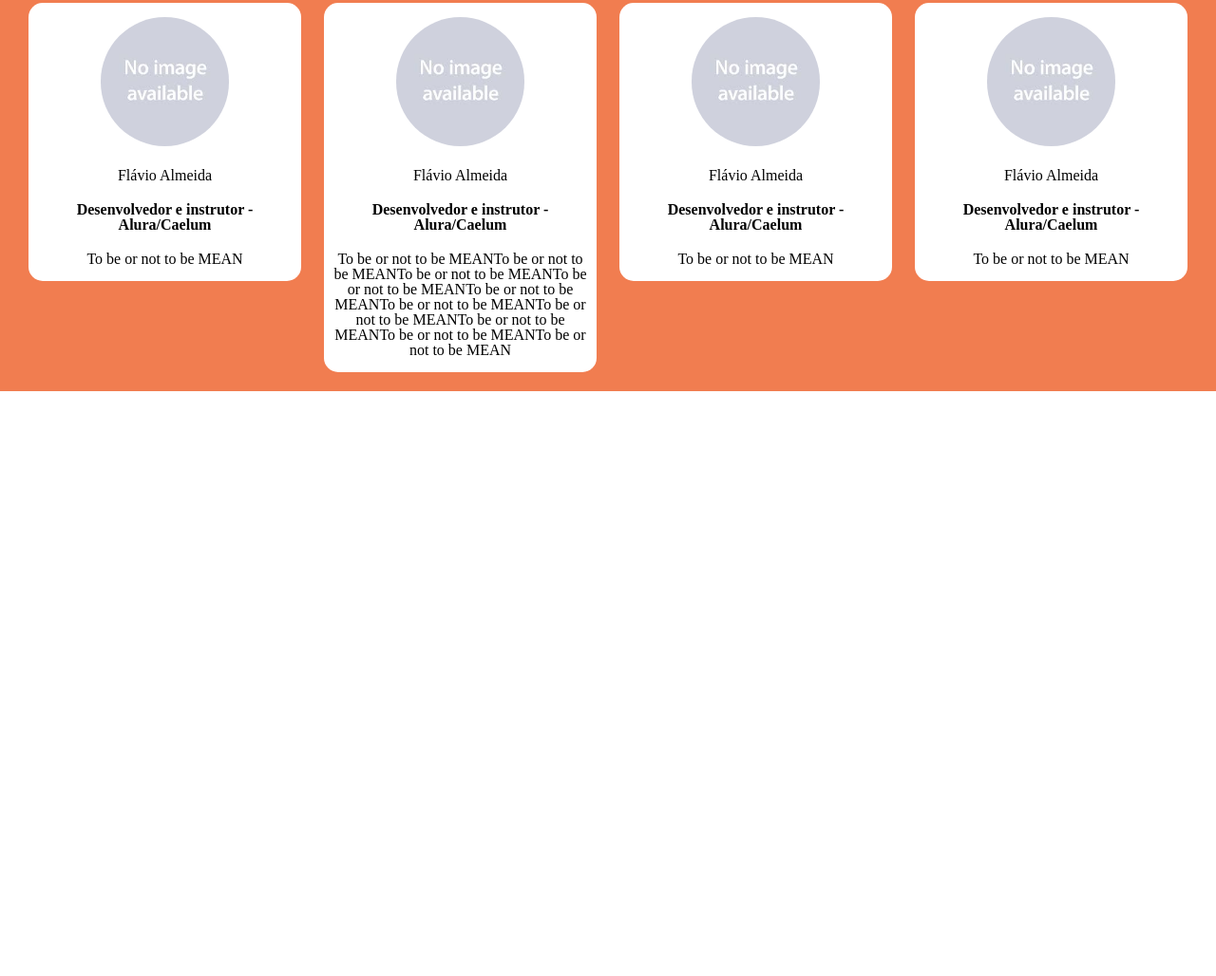
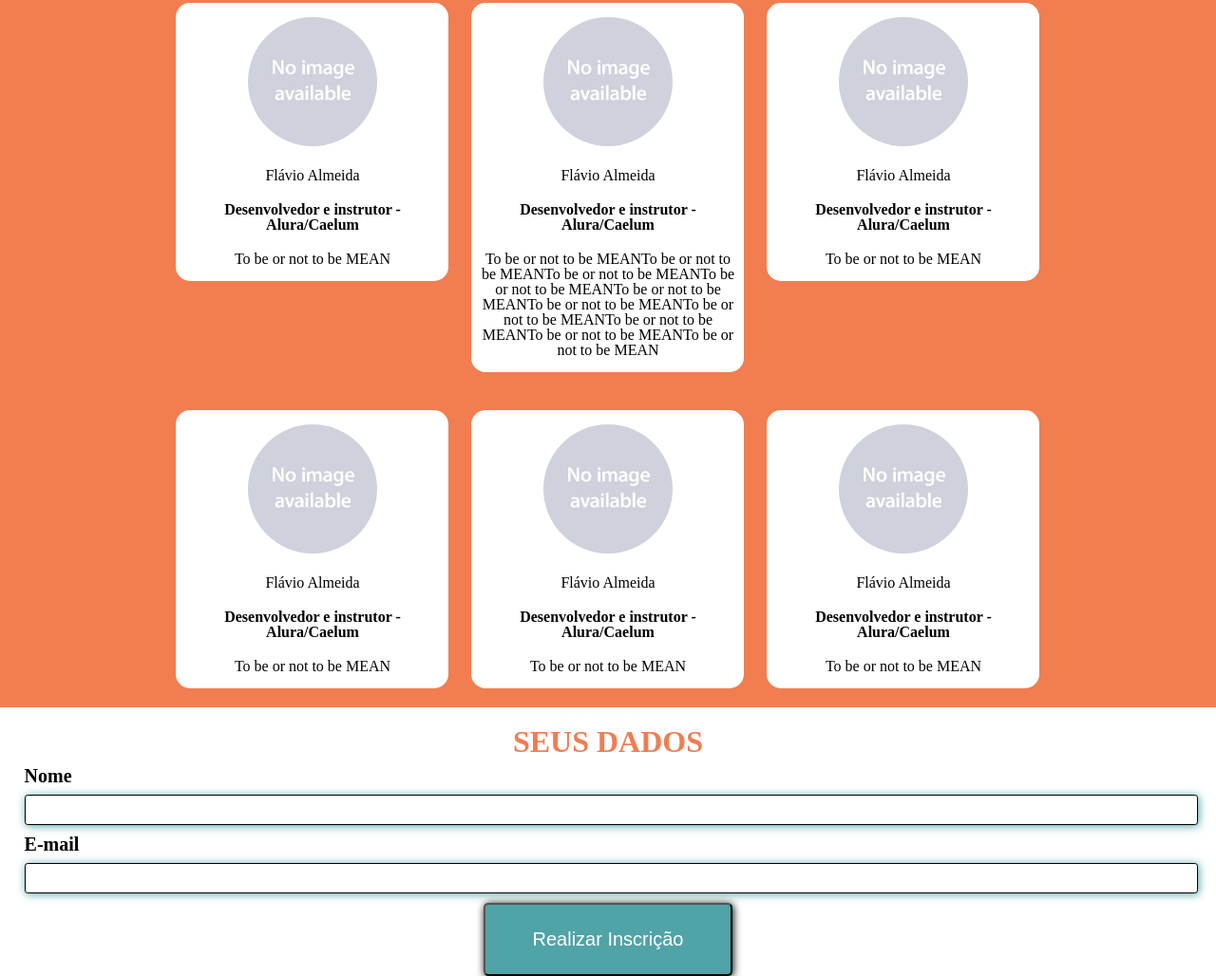
Before and after one commit to Davizera/projeto-final-alura, a plain HTML site: page index.html in a window 1280 px wide. Shown: the part 868-1896 px from the top of the page at 95% size. Before the commit the page ends 1280 px from the top, so only its background shows below. Drawn offline with Linux system fonts and the light colour scheme.

Commit message:
Finalizado projeto final

```diff
--- a/css/base.css
+++ b/css/base.css
@@ -1,6 +1,17 @@
 .containter {
     width: 96%;
     margin: 0 auto;
+}
+
+.button {
+    background: #50A3A7;
+    display: inline-block;
+    font-size: 20px;
+    text-decoration: none;
+    color: white;
+    padding: 25px 50px;
+    border-radius: 5px;
+    box-shadow: 1px 1px 8px #000000;
 }
 
 @media screen and (max-width: 650px) {
--- /dev/null
+++ b/css/cadastro.css
@@ -0,0 +1,29 @@
+.panel-form {
+    text-align: center;
+}
+
+.panel-form .title {
+    color: #f17d50;
+    font-size: 2rem;
+    font-weight: 550;
+    text-transform: uppercase;
+    margin: 20px 0px 10px 0px;
+}
+
+.panel-form .field label {
+    display: block;
+    font-size: 1.25rem;
+    text-align: left;
+    font-weight: bold;
+}
+
+.panel-form .field .field-input {
+    width: 100%;
+    height: 28px;
+    margin: 10px 0;
+    padding-left: 0.15rem;
+    border: 1px solid black;
+    border-radius: 0.2rem;
+    font-size: 1rem;
+    box-shadow: 1px 1px 10px #50A3A7;
+}
--- a/css/header.css
+++ b/css/header.css
@@ -61,17 +61,6 @@
     margin-top: 28px;
 }
 
-.header .jumbotron .button {
-    background: #50A3A7;
-    display: inline-block;
-    font-size: 20px;
-    text-decoration: none;
-    color: white;
-    padding: 25px 50px;
-    border-radius: 5px;
-    box-shadow: 2px 2px 8px #000000;
-}
-
 @media screen and (min-width: 650px) {
     .header .jumbotron {
         font-size: 38px;
--- a/css/speakers.css
+++ b/css/speakers.css
@@ -1,5 +1,5 @@
 .panel-speakers {
-    background: #F17D50;
+	background: #f17d50;
 	color: white;
 	text-align: center;
 	font-size: 16px;
@@ -43,15 +43,13 @@
 
 .speaker .speaker-name {
 	margin: 20px auto;
-    /* font-size: 1.1em; */
 }
 
 .speaker .speaker-bio {
 	margin: 20px auto;
 	font-weight: bold;
-    /* font-size: 1.1em; */
 }
 
 .speaker .speaker-speach {
-    padding: 0 10px
+	padding: 0 10px;
 }
--- a/index.html
+++ b/index.html
@@ -5,9 +5,11 @@
 		<meta name="viewport" content="width=device-width, initial-scale=1.0" />
 		<meta http-equiv="X-UA-Compatible" content="ie=edge" />
 		<link rel="stylesheet" href="css/reset.css" />
+		<link rel="stylesheet" href="css/base.css" />
 		<link rel="stylesheet" href="css/header.css" />
 		<link rel="stylesheet" href="css/section-about.css" />
 		<link rel="stylesheet" href="css/speakers.css" />
+		<link rel="stylesheet" href="css/cadastro.css" />
 
 		<title>AluraConf</title>
 	</head>
@@ -16,8 +18,12 @@
 		<header class="header">
 			<nav class="nav-bar">
 				<ul class="main-menu">
-					<li class="menu-item"><a href="#">Sobre</a></li>
-					<li class="menu-item"><a href="#">Palestrantes</a></li>
+					<li class="menu-item">
+						<a href="#panel-about">Sobre</a>
+					</li>
+					<li class="menu-item">
+						<a href="#panel-speakers">Palestrantes</a>
+					</li>
 				</ul>
 			</nav>
 			<div class="jumbotron">
@@ -26,11 +32,11 @@
 					<h2 class="sub-titulo">30Maio|Rio</h2>
 				</section>
 				<section class="panel-subscribe">
-					<a href="#" class="button">Inscreva-se</a>
+					<a href="#panel-form" class="button">Inscreva-se</a>
 				</section>
 			</div>
 		</header>
-		<section class="panel panel-about">
+		<section id="panel-about" class="panel panel-about">
 			<div class="containter">
 				<h2 class="title">Muito conteúdo: do frontend ao backend</h2>
 				<h3 class="subtitle">30 de Maio de 2017 - na Cidade Maravilhosa</h3>
@@ -44,7 +50,7 @@
 			</div>
 		</section>
 
-		<section class="panel panel-speakers">
+		<section id="panel-speakers" class="panel panel-speakers">
 			<div class="containter">
 				<div class="about-speakers">
 					<h2 class="title">Palestrantes</h2>
@@ -114,10 +120,57 @@
 
 						<p class="speaker-speach">To be or not to be MEAN</p>
 					</li>
+					<li class="speaker">
+						<figure class="speaker-portrait">
+							<img src="img/palestrantes/placeholder.jpeg" alt="foto do palestrante" />
+
+							<figcaption class="speaker-name">
+								Flávio Almeida
+							</figcaption>
+
+							<p class="speaker-bio">
+								Desenvolvedor e instrutor - Alura/Caelum
+							</p>
+						</figure>
+
+						<p class="speaker-speach">To be or not to be MEAN</p>
+					</li>
+					<li class="speaker">
+						<figure class="speaker-portrait">
+							<img src="img/palestrantes/placeholder.jpeg" alt="foto do palestrante" />
+
+							<figcaption class="speaker-name">
+								Flávio Almeida
+							</figcaption>
+
+							<p class="speaker-bio">
+								Desenvolvedor e instrutor - Alura/Caelum
+							</p>
+						</figure>
+						<p class="speaker-speach">To be or not to be MEAN</p>
+					</li>
 				</ul>
 			</div>
 		</section>
 
-		<footer></footer>
+		<section id="panel-form" class="panel-form">
+			<div class="containter">
+				<h2 class="title">Seus dados</h2>
+				<form method="post">
+					<div class="field">
+						<label for="nome-usuario">Nome</label>
+						<input type="text" name="nome" class="field-input" />
+					</div>
+					<div class="field">
+						<label for="email-usuario">E-mail</label>
+						<input type="email" name="email" class="field-input" />
+					</div>
+					<button class="button">Realizar Inscrição</button>
+				</form>
+			</div>
+		</section>
+
+		<script src="js/jquery.js"></script>
+		<script src="js/main.js"></script>
 	</body>
 </html>
--- /dev/null
+++ b/js/main.js
@@ -0,0 +1,19 @@
+$(function () {
+    const smothScrollTo = function (event) {
+        event.preventDefault()
+        const target = $(this).attr('href')
+        const distanceToTarget = $(target).offset().top
+
+        $('html, body').animate({
+            scrollTop: distanceToTarget + 'px'
+        }, 800)
+    }
+
+    const activeSmothScrollTo = (selector) => {
+        $(selector).click(smothScrollTo)
+    }
+
+    activeSmothScrollTo('a[href*=panel-about]')
+    activeSmothScrollTo('a[href*=panel-speakers]')
+    activeSmothScrollTo('a[href*=panel-form]')
+})
```
Also changed, not shown: css/section-about.css (line endings or trailing spaces). Lines whose indentation alone changed are shown as unchanged.
